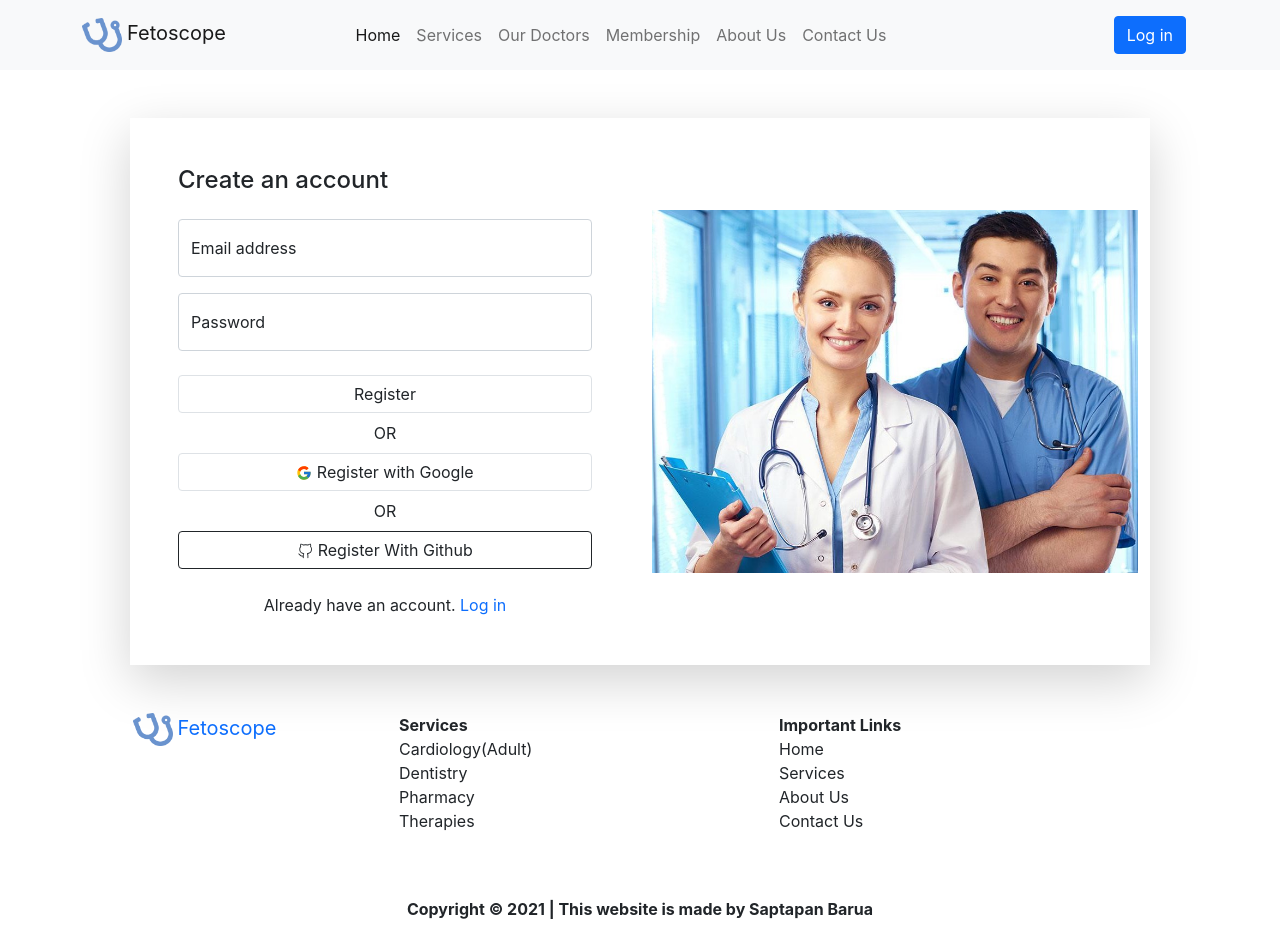
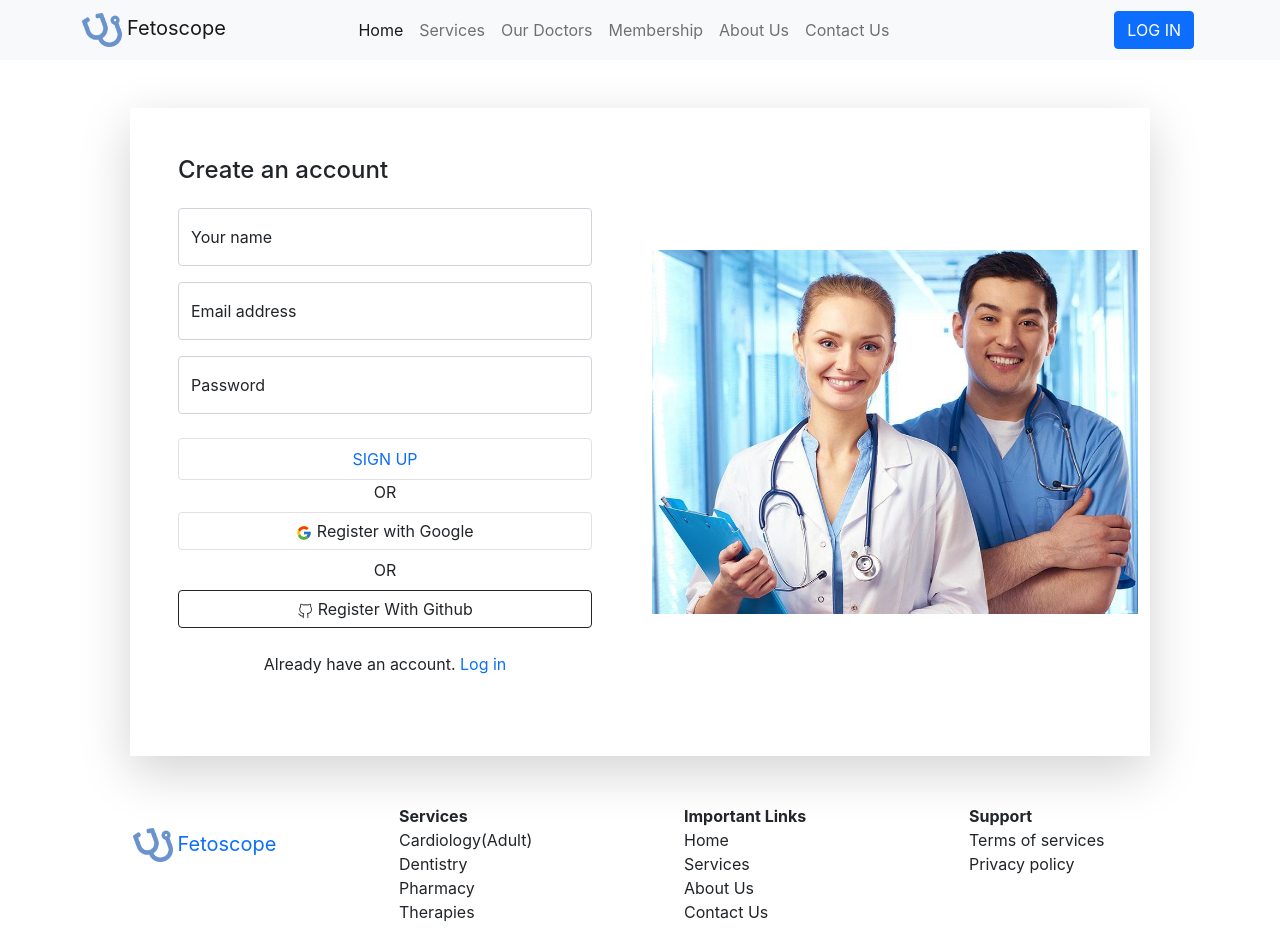
Before and after one commit to DruboSaptapan/Fetoscope-healthcare-website, a React (Create React App) app: page /register in a window 1280 px wide. Shown: the top 952 px of the page. Built offline with nearby package versions, Linux system fonts and the light colour scheme; no server answers.

Commit message:
private route fixed

```diff
--- a/src/Components/Footer/Footer.js
+++ b/src/Components/Footer/Footer.js
@@ -8,14 +8,15 @@ import './Footer.css'
 const Footer = () => {
     return (
         <div className="container mt-5">
-            <div className="row row-cols-4 row-cols-md-4">
-                <div className="col-lg-3 col-md-6 col-12 mb-lg-0 mb-4">
+            <div>
+                <div className="row">
+                    <div className="col-12 col-lg-3 py-4">
                         <Link className="navbar-brand" to="/">
                             <img src={logo} alt="" style={{ width: 40, fontWeight: 700, color: 'black', marginRight: 5 }} />
                             Fetoscope
                         </Link>
                     </div>
-                <div className="col-lg-4 col-md-6 col-6">
+                    <div className="col-4 col-lg-3">
                         <ul className="service-list">
                             <li className="text-start">Services</li>
                             <li className="text-start">Cardiology(Adult)</li>
@@ -24,7 +25,7 @@ const Footer = () => {
                             <li className="text-start">Therapies</li>
                         </ul>
                     </div>
-                <div className="col-lg-4 col-md-6 col-6">
+                    <div className="col-4 col-lg-3">
                         <ul className="important-list">
                             <li className="text-start">Important Links</li>
                             <li className="text-start">Home</li>
@@ -33,8 +34,16 @@ const Footer = () => {
                             <li className="text-start">Contact Us</li>
                         </ul>
                     </div>
+                    <div className="col-4 col-lg-3">
+                        <ul className="important-list">
+                            <li className="text-start">Support</li>
+                            <li className="text-start">Terms of services</li>
+                            <li className="text-start">Privacy policy</li>
+                        </ul>
+                    </div>
                 </div>
                 <p className="mt-5 fw-bold">Copyright © 2021 | This website is made by Saptapan Barua</p>
+            </div>
         </div>
     );
 };
--- a/src/Components/Header/Header.js
+++ b/src/Components/Header/Header.js
@@ -7,7 +7,6 @@ import './Header.css'
 
 const Header = () => {
     const { user, logOut } = useAuth();
-    console.log(user.photoURL)
     return (
         <div>
             <nav className="navbar navbar-expand-lg navbar-light bg-light">
@@ -44,20 +43,18 @@ const Header = () => {
                             <li className="nav-item">
                                 {
                                     ((user.displayName) || (user.photoURL)) &&
-                                    <div className="user-box rounded-pill mx-lg-0 mx-auto py-1 px-2 mt-1 d-flex align-items-center">
+                                    <div className="user-box rounded-pill mx-lg-0 mx-auto py-1 px-2 d-flex align-items-center">
                                         <img src={user.photoURL} className="rounded-pill user" alt="" />
-                                        <p className="ms-2 my-2 fw-bold">{user.displayName}</p>
+                                        <p className="ms-2 mb-2 fw-bold">{user.displayName}</p>
                                     </div>
                                 }
                             </li>
 
                             <li className="nav-item">
-                                <NavLink className="nav-link active" aria-current="page" to="/login">
-                                    {(user.displayName) || (user.photoURL) ?
-                                        <button onClick={logOut} className="btn btn-outline-primary ms-2">Log out</button> :
-                                        <NavLink to="/login"><button className="btn btn-primary me-1" type="submit" >Log in</button></NavLink>
-                                    }
-                                </NavLink>
+                                {(user.displayName) || (user.photoURL) ?
+                                    <button onClick={logOut} className="btn btn-outline-primary ms-2">LOG OUT</button> :
+                                    <NavLink to="/login"><button className="btn btn-primary me-1" type="submit" >LOG IN</button></NavLink>
+                                }
                             </li>
                         </ul>
                     </div>
--- a/src/Components/Login/Login.js
+++ b/src/Components/Login/Login.js
@@ -1,14 +1,11 @@
-import React from 'react';
-
 import img from './images/doctor.jpg'
-
 import { FcGoogle } from "react-icons/fc";
 import { VscGithubAlt } from "react-icons/vsc";
 import { Link } from 'react-router-dom';
 import useAuth from '../../Hooks/useAuth';
 
 const Login = () => {
-    const { signInUsingGoogle, signInUsingGithub } = useAuth();
+    const { signInUsingGoogle, signInUsingGithub, handleEmailChange, handleSignIn, handlePasswordChange, error } = useAuth();
     return (
         <div className="container">
             <div className="row mx-3 my-5 no-gutters shadow-lg">
@@ -18,19 +15,21 @@ const Login = () => {
                 <div className="col-md-6 bg-white p-5">
                     <h4 className="pb-3 text-start">Please log in</h4>
                     <div className="form-style">
-                        <form>
+                        <form onSubmit={handleSignIn}>
                             <div className="form-floating mb-3">
-                                <input type="email" className="form-control" id="floatingInput" placeholder="name@example.com"/>
+                                <input onBlur={handleEmailChange} type="email" className="form-control" placeholder="name@example.com"/>
                                 <label htmlFor="floatingInput">Email address</label>
                             </div>
                             <div className="form-floating mb-3">
-                                <input type="password" className="form-control" id="floatingInput" placeholder="password"/>
+                                <input onBlur={handlePasswordChange} type="password" className="form-control" placeholder="password" />
                                 <label htmlFor="floatingInput">Password</label>
+                                <div>
+                                    <small className="text-danger">{error}</small>
+                                </div>
                             </div>
                         </form>
-
                         <div className="pb-2">
-                            <button className="btn border w-100 btn-primary fw-normal mt-2">Log in</button>
+                            <input type="submit" value="LOG IN" className="btn border w-100 btn-primary fw-normal mt-2" />
                         </div>
 
                         <div className="sideline">OR</div>
--- a/src/Components/PrivateRoute/PrivateRoute.js
+++ b/src/Components/PrivateRoute/PrivateRoute.js
@@ -7,7 +7,6 @@ import './PrivateRoute.css'
 
 const PrivateRoute = ({ children, ...rest }) => {
     const { user, isLoading } = useAuth();
-    console.log(user)
     if (isLoading) {
         return (
             <div className="d-flex justify-content-center align-items-center load-spinner">
@@ -22,7 +21,7 @@ const PrivateRoute = ({ children, ...rest }) => {
         <Route
             {...rest}
             render={({ location }) =>
-            user.email? children:
+            (user.displayName || user.email || user.photoURL)? children:
             <Redirect
                 to={{
                     pathname: "/login",
--- a/src/Components/Register/Register.js
+++ b/src/Components/Register/Register.js
@@ -1,14 +1,13 @@
 import React from 'react';
-
 import { FcGoogle } from "react-icons/fc";
 import { VscGithubAlt } from "react-icons/vsc";
 import { Link } from 'react-router-dom';
 import useAuth from '../../Hooks/useAuth';
-
 import img from './images/side-img.jpg'
 
+
 const Register = () => {
-    const { signInUsingGoogle, signInUsingGithub, handleEmailChange, handlePasswordChange, handleRegistration, handleSignIn } = useAuth();
+    const { signInUsingGoogle, signInUsingGithub, handleEmailChange, handlePasswordChange, handleRegistration, error } = useAuth();
     return (
         <div className="container">
             <div className="row m-lg-5 my-5 mx-0 no-gutters shadow-lg align-items-center">
@@ -17,16 +16,23 @@ const Register = () => {
                     <div className="form-style">
                         <form onSubmit={handleRegistration}>
                             <div className="form-floating mb-3">
-                                <input onChange={(e) => handleEmailChange(e)} type="email" className="form-control" id="floatingInput" placeholder="name@example.com" />
+                                <input type="text" name="Name" id="" className="form-control" placeholder="Name" />
+                                <label htmlFor="floatingInput">Your name</label>
+                            </div>
+                            <div className="form-floating mb-3">
+                                <input onBlur={handleEmailChange} type="email" name="email" className="form-control" placeholder="Email" required />
                                 <label htmlFor="floatingInput">Email address</label>
                             </div>
                             <div className="form-floating mb-3">
-                                <input onChange={(e) => handlePasswordChange(e)} type="password" className="form-control" id="floatingInput" placeholder="password" />
+                                <input onBlur={handlePasswordChange} type="password" name="password" className="form-control" placeholder="password" required />
                                 <label htmlFor="floatingInput">Password</label>
                             </div>
+                            <div>
+                                <small className="text-danger">{error}</small>
+                            </div>
                             <div className="pb-2">
-                                <button onClick={handleSignIn} className="btn border w-100 fw-normal mt-2">Register</button>
-                            </div>
+                                {/* <button type="submit" onClick={handleSignIn} className="btn btn-outline-primary border w-100 fw-normal mt-2">Register</button> */}
+                                <input type="submit" value="SIGN UP" className="btn btn-outline-primary py-2 border w-100 fw-normal mt-2" />
                                 <div className="sideline">OR</div>
                                 <div className="pb-2">
                                     <button onClick={signInUsingGoogle} className="btn border w-100 fw-normal mt-2"><FcGoogle /> Register with Google</button>
@@ -35,10 +41,14 @@ const Register = () => {
                                 <div>
                                     <button onClick={signInUsingGithub} className="btn btn-outline-dark w-100 fw-normal mt-2"> <VscGithubAlt /> Register With Github</button>
                                 </div>
-                        </form>
                                 <div className="pt-4 text-center">
                                     Already have an account. <Link to="/login" style={{ textDecoration: 'none' }}>Log in</Link>
                                 </div>
+                            </div>
+
+                            <br />
+                        </form>
+
                     </div>
                 </div>
                 <div className="col-md-6 d-none d-md-block">
```
Also changed, not shown: src/Components/SeeMore/SeeMore.js (+12 -8 lines), src/Hooks/useFirebase.js (+11 -14 lines), 1 other file (tests, documents, lock files or other folders). Lines whose indentation alone changed are shown as unchanged.
